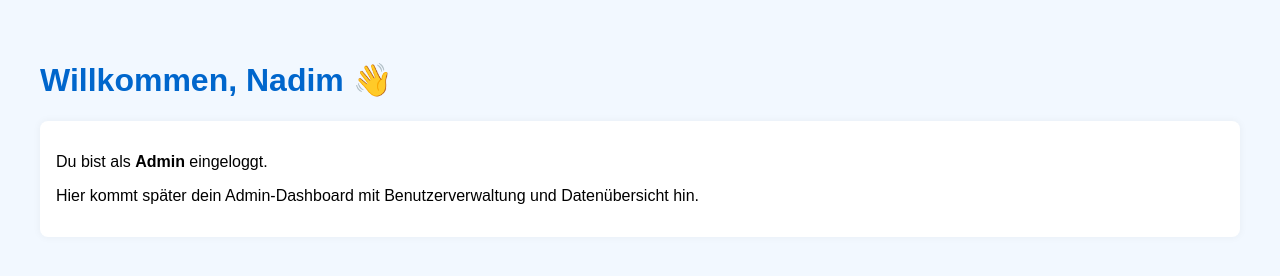
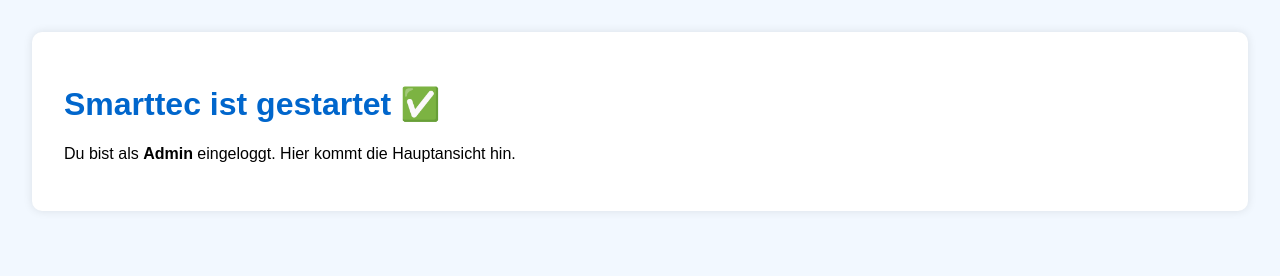
Before and after one commit to techstore2000/Smarttec, a plain HTML site: page app1.html in a window 1280 px wide. Drawn offline with Linux system fonts and the light colour scheme.

Commit message:
Update app1.html

```diff
--- a/app1.html
+++ b/app1.html
@@ -2,31 +2,29 @@
 <html lang="de">
 <head>
   <meta charset="UTF-8">
-  <meta name="viewport" content="width=device-width, initial-scale=1.0">
-  <title>Smarttec Admin-Dashboard</title>
+  <title>Smarttec App</title>
   <style>
     body {
       font-family: Arial, sans-serif;
       background-color: #f2f8ff;
+      margin: 0;
       padding: 2rem;
     }
     h1 {
       color: #0066cc;
     }
-    .info {
-      margin-top: 20px;
+    .container {
       background-color: white;
-      padding: 1rem;
-      border-radius: 8px;
-      box-shadow: 0 0 8px rgba(0, 0, 0, 0.05);
+      padding: 2rem;
+      border-radius: 10px;
+      box-shadow: 0 0 10px rgba(0,0,0,0.1);
     }
   </style>
 </head>
 <body>
-  <h1>Willkommen, Nadim 👋</h1>
-  <div class="info">
-    <p>Du bist als <strong>Admin</strong> eingeloggt.</p>
-    <p>Hier kommt später dein Admin-Dashboard mit Benutzerverwaltung und Datenübersicht hin.</p>
+  <div class="container">
+    <h1>Smarttec ist gestartet ✅</h1>
+    <p>Du bist als <strong>Admin</strong> eingeloggt. Hier kommt die Hauptansicht hin.</p>
   </div>
 </body>
 </html>
```
